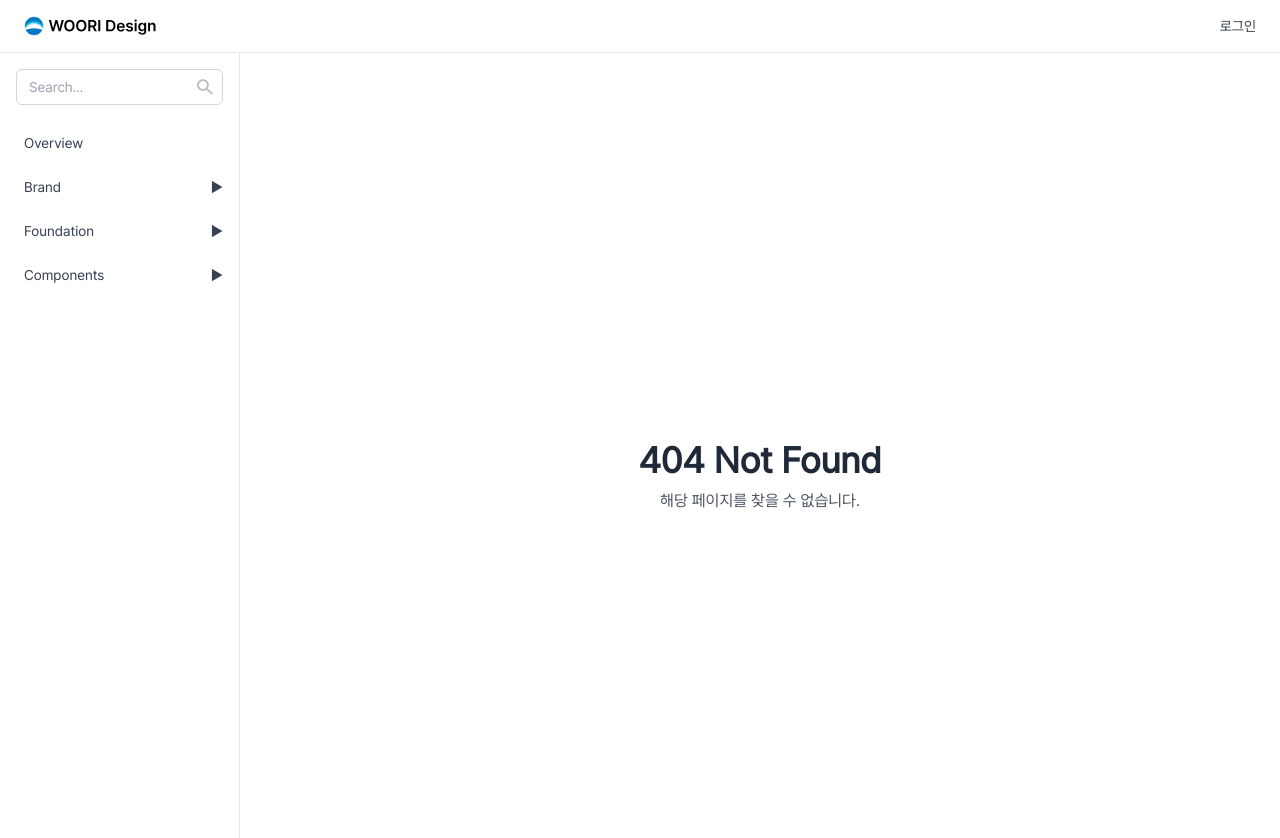
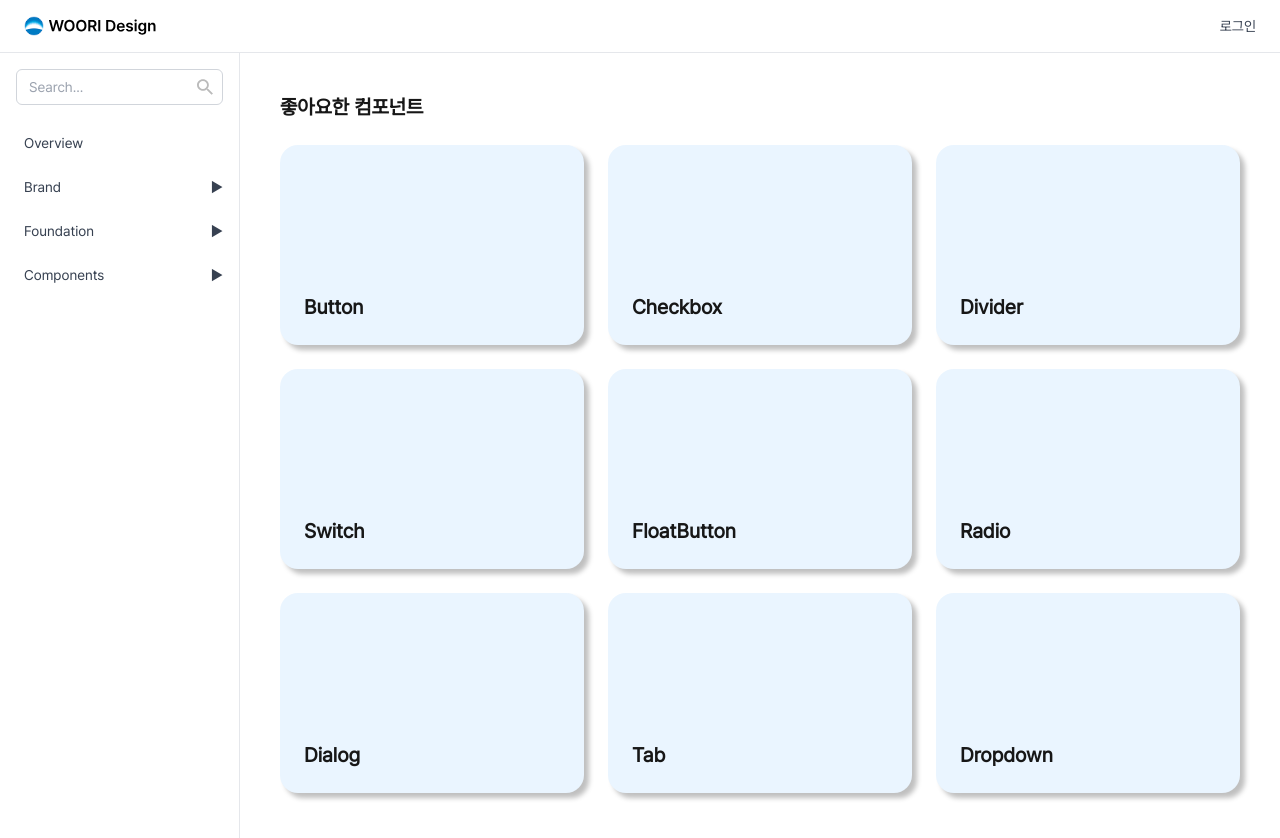
Before and after one commit to woori-design/front-woori-design-web, a Next.js app: page /mypage/likes in a window 1280 px wide. Before the commit this address had no page. Shown: the top 838 px of the page. Built offline with nearby package versions, Linux system fonts and the light colour scheme.

Commit message:
feat: 마이페이지 '좋아요한 컴포넌트' 페이지 구현

```diff
--- /dev/null
+++ b/app/mypage/likes/page.tsx
@@ -0,0 +1,49 @@
+'use client';
+
+import Link from 'next/link';
+import { useState } from 'react';
+
+type LikedComponent = {
+  id: string;
+  name: string;
+  previewElement?: JSX.Element;
+};
+
+export default function LikedComponentsPage() {
+  const [likedComponents] = useState<LikedComponent[]>([
+    { id: 'button', name: 'Button' },
+    { id: 'checkbox', name: 'Checkbox' },
+    { id: 'divider', name: 'Divider' },
+    { id: 'switch', name: 'Switch' },
+    { id: 'floatbutton', name: 'FloatButton' },
+    { id: 'radio', name: 'Radio' },
+    { id: 'dialog', name: 'Dialog' },
+    { id: 'tab', name: 'Tab' },
+    { id: 'dropdown', name: 'Dropdown' },
+  ]);
+
+  return (
+    <main className="flex-1 p-4 text-left">
+      <div className="max-w-7xl">
+        <h1 className="mb-6 text-xl font-bold">좋아요한 컴포넌트</h1>
+
+        <div className="grid grid-cols-1 md:grid-cols-2 lg:grid-cols-3 gap-6">
+          {likedComponents.map((component) => (
+            <ComponentCard key={component.id} component={component} />
+          ))}
+        </div>
+      </div>
+    </main>
+  );
+}
+
+const ComponentCard = ({ component }: { component: LikedComponent }) => (
+  <Link href={`/components/${component.id}`}>
+    <div className="bg-[#EAF5FF] rounded-[18px] p-6 min-h-[200px] flex flex-col shadow-[5px_5px_5px_rgba(0,0,0,0.25)] hover:shadow-[8px_8px_16px_rgba(0,0,0,0.3)] transition-shadow cursor-pointer">
+      <div className="flex-1 flex items-center justify-center">{component.previewElement}</div>
+      <div className="w-full">
+        <h3 className="text-xl font-bold text-left">{component.name}</h3>
+      </div>
+    </div>
+  </Link>
+);
```
